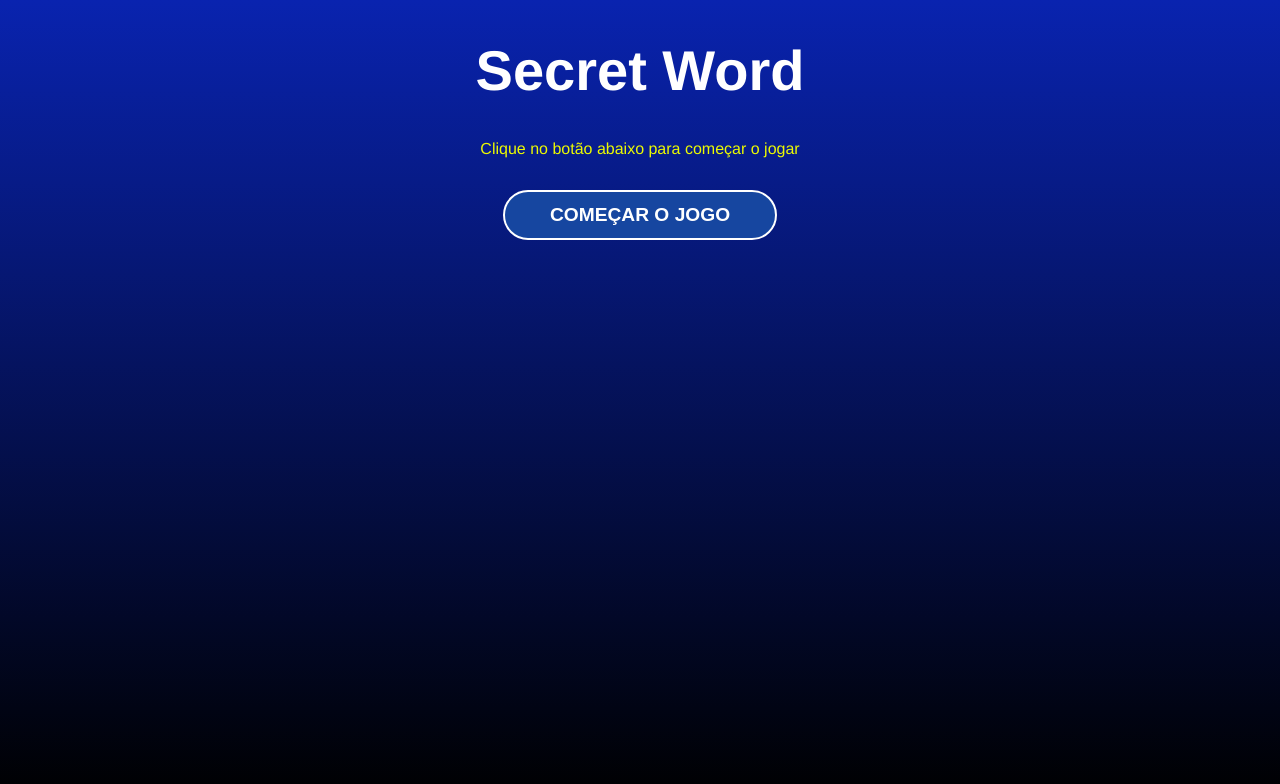
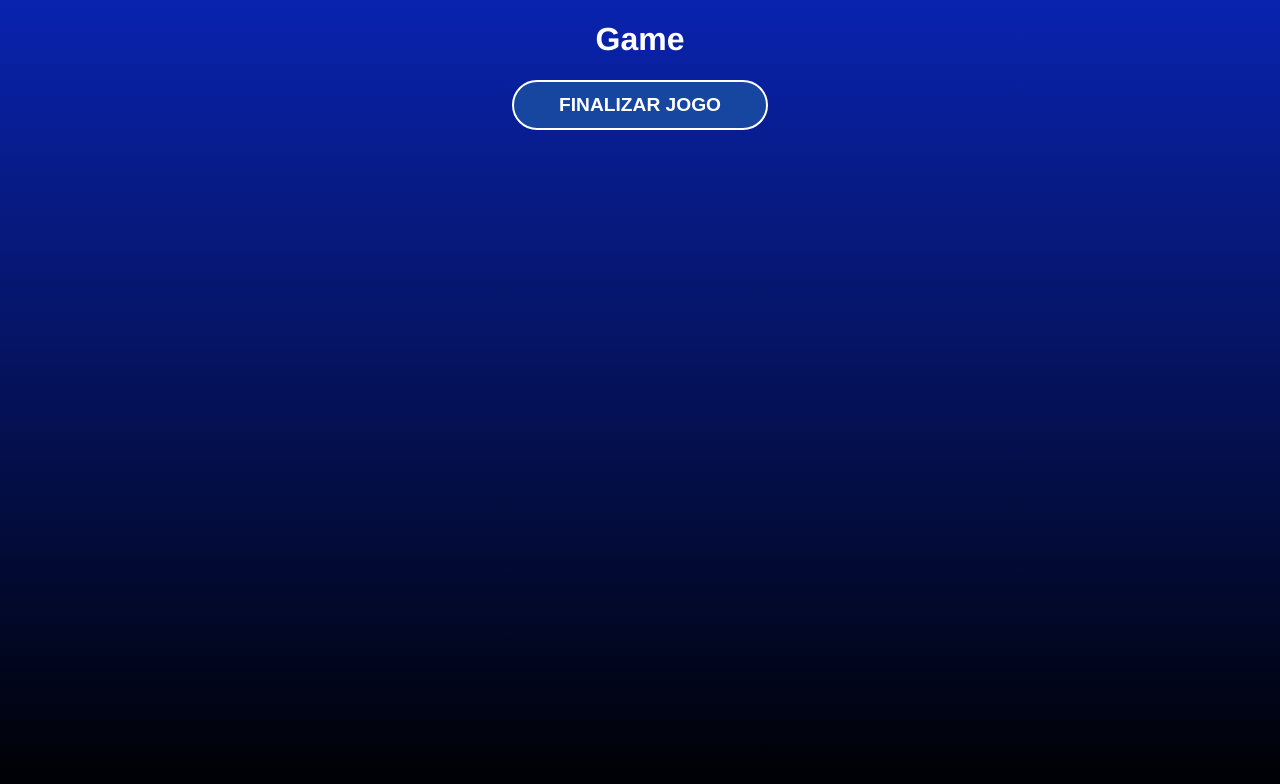
Before and after one commit to ferrariflaviaa/Secret-Word, a React (Create React App) app: page / in a window 1280 px wide. Both pictures are taken after a click on the button "COMEÇAR O JOGO". Shown: the top 784 px of the page. Built offline with nearby package versions, Linux system fonts and the light colour scheme.

Commit message:
feat: switching game stages

```diff
--- a/src/App.js
+++ b/src/App.js
@@ -13,14 +13,28 @@
 
 function App() {
   const [gameStage, setGameStage] = useState(stages[0].name)
-  const [words, setWords] = useState(wordsList)
-  console.log(words)
+  const [words, setWords] = useState(wordsList);
+
+  //starts the secret word game
+  const startGame = () => {
+    setGameStage(stages[1].name);
+  }
+
+  //process the letter input
+  const verifyLetter = () => {
+    setGameStage(stages[2].name);
+  }
+
+  //restarts the game
+  const retry = () => {
+    setGameStage(stages[0].name);
+  }
 
   return (
     <div className="App">
-      {gameStage === 'start' && <StartScreen />}
-      {gameStage === 'game' && <Game />}
-      {gameStage === 'end' && <GameOver />}
+      {gameStage === 'start' && <StartScreen startGame={startGame}/>}
+      {gameStage === 'game' && <Game verifyLetter={verifyLetter}/>}
+      {gameStage === 'end' && <GameOver retry={retry}/>}
     </div>
   )
 }
--- a/src/Components/Game/index.js
+++ b/src/Components/Game/index.js
@@ -1,7 +1,12 @@
 import React from 'react'
 
-const Game = () => {
-  return <div>Game</div>
+const Game = ({ verifyLetter }) => {
+  return (
+    <div>
+      <h1>Game</h1>
+      <button onClick={verifyLetter}>Finalizar jogo</button>
+    </div>
+  )
 }
 
 export { Game }
--- a/src/Components/GameOver/index.js
+++ b/src/Components/GameOver/index.js
@@ -1,7 +1,12 @@
 import React from 'react'
 
-const GameOver = () => {
-  return <div>GameOver</div>
+const GameOver = ({ retry }) => {
+  return (
+    <div>
+      <h1>GameOver</h1>
+      <button onClick={retry}>Resetar jogo</button>
+    </div>
+  )
 }
 
 export { GameOver }
--- a/src/Components/StartScreen/index.js
+++ b/src/Components/StartScreen/index.js
@@ -1,10 +1,11 @@
 import'./styles.css'
-const StartScreen = () => {
+const StartScreen = ({startGame}) => {
+
   return (
     <div className="start">
       <h1>Secret Word</h1>
       <p>Clique no botão abaixo para começar o jogar </p>
-      <button>Começar o jogo</button>
+      <button onClick={startGame}>Começar o jogo</button>
     </div>
   )
 }
```
